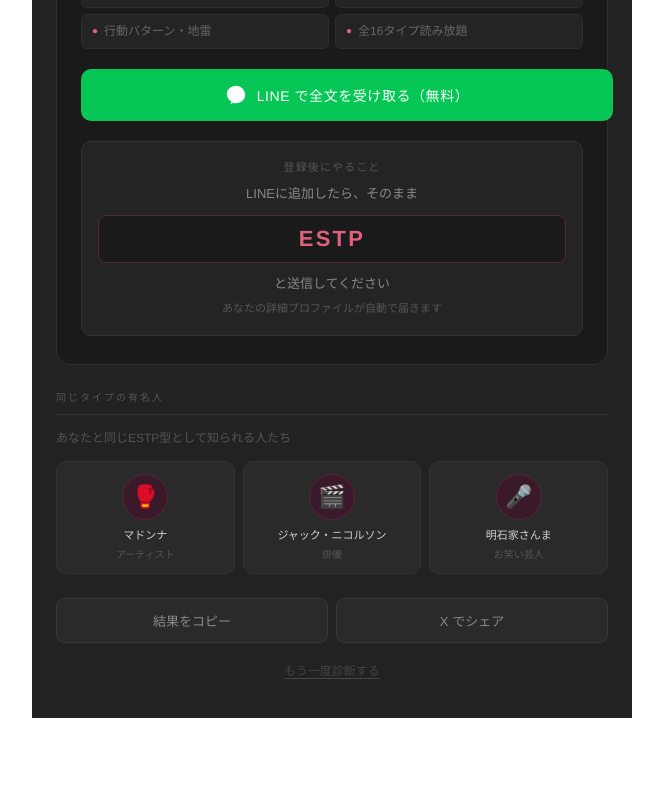
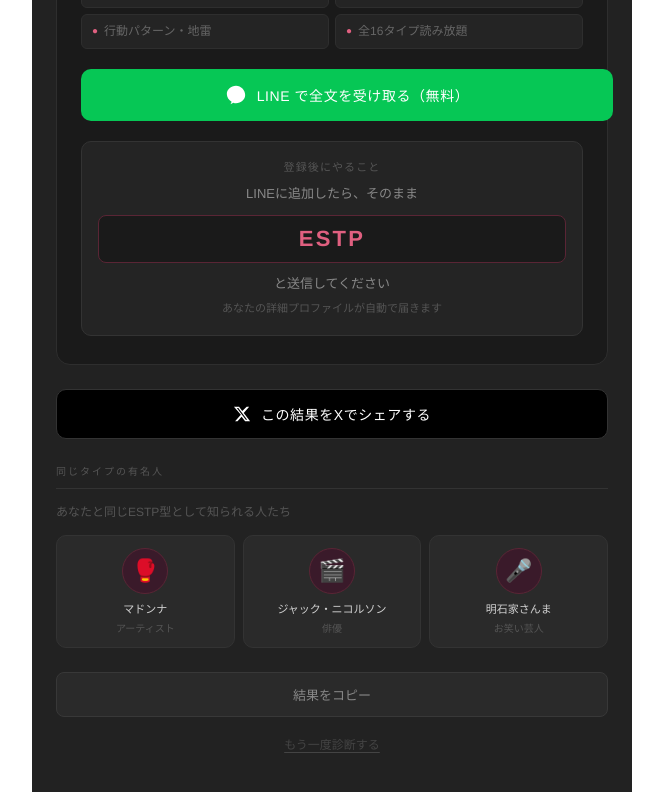
Before and after one commit to makidelice1-coder/ero-mbti, a Next.js app: page /result/ESTP in a window 1280 px wide. Shown: the part 1845-2645 px from the top of the page, without its empty margins (308-971 px from the left). Before the commit the page ends 2571 px from the top, so only its background shows below. Built offline with nearby package versions, Linux system fonts and the light colour scheme.

Commit message:
feat: XシェアをLINE直下に移動・URL変更

```diff
--- a/pages/result/[type].js
+++ b/pages/result/[type].js
@@ -216,6 +216,23 @@
             </div>
           </div>
 
+          {/* Xシェアボタン（LINE CTAの直下・目立つ配置）*/}
+          <button onClick={()=>{
+            const text = `私のエロMBTIタイプは「${d.name}」(${type}) でした🔥\nあなたも診断してみて👇\nhttps://ero-mbti.vercel.app`
+            window.open(`https://x.com/intent/post?text=${encodeURIComponent(text)}`,'_blank')
+          }} style={{
+            display:'flex',alignItems:'center',justifyContent:'center',gap:10,
+            width:'100%',marginTop:'0.5rem',marginBottom:'1.5rem',padding:'14px',
+            background:'#000',color:'#fff',border:'1px solid #333',
+            borderRadius:10,fontSize:14,fontWeight:500,
+            letterSpacing:'0.04em',cursor:'pointer'
+          }}>
+            <svg width="18" height="18" viewBox="0 0 24 24" fill="white">
+              <path d="M18.244 2.25h3.308l-7.227 8.26 8.502 11.24H16.17l-4.714-6.231-5.401 6.231H2.746l7.73-8.835L1.254 2.25H8.08l4.253 5.622zm-1.161 17.52h1.833L7.084 4.126H5.117z"/>
+            </svg>
+            この結果をXでシェアする
+          </button>
+
           {/* 同じタイプの有名人 */}
           {famous.length > 0 && (
             <div style={{marginBottom:'1.5rem'}}>
@@ -238,12 +255,6 @@
             <button onClick={copy} style={{flex:1,padding:12,border:'1px solid #383838',background:'#2a2a2a',color:copied?'#e06080':'#888',borderRadius:8,fontSize:13,cursor:'pointer'}}>
               {copied?'コピーしました':'結果をコピー'}
             </button>
-            <button onClick={()=>{
-              const url=typeof window!=='undefined'?window.location.href:''
-              window.open(`https://x.com/intent/post?text=${encodeURIComponent(shareText+'\n'+url)}`,'_blank')
-            }} style={{flex:1,padding:12,border:'1px solid #383838',background:'#2a2a2a',color:'#888',borderRadius:8,fontSize:13,cursor:'pointer'}}>
-              X でシェア
-            </button>
           </div>
           <button onClick={()=>router.push('/')} style={{display:'block',width:'100%',background:'none',border:'none',fontSize:12,color:'#444',cursor:'pointer',padding:8,textDecoration:'underline',textUnderlineOffset:3}}>
             もう一度診断する
```
